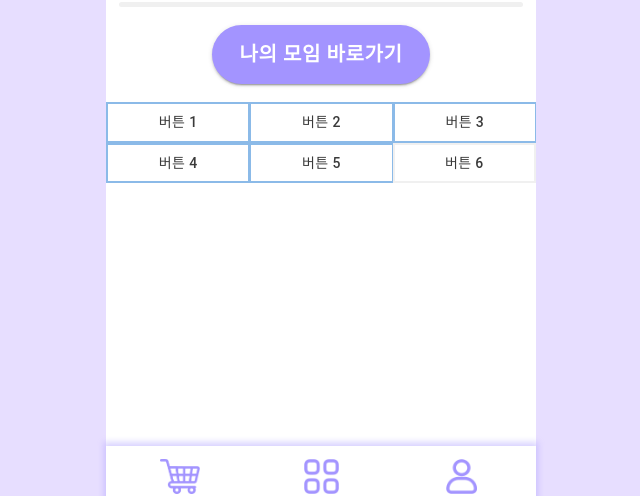
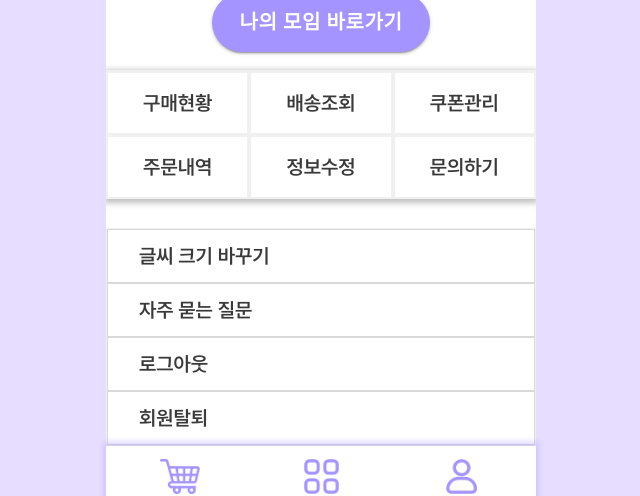
Before and after one commit to CalmCrews/silver_frontend, a React (Create React App) app: page /my in a window 1280 px wide. Shown: the part 264-760 px from the top of the page, without its empty margins (533-1173 px from the left). Built offline with nearby package versions, Linux system fonts and the light colour scheme.

Commit message:
feature: my info page layput complete

```diff
--- a/src/components/main/MyBuyingCard.tsx
+++ b/src/components/main/MyBuyingCard.tsx
@@ -65,6 +65,7 @@ const MyBuyingCard = ({
             image={thumbnail}
             alt={name}
             sx={{
+              marginTop: "8px",
               width: "90px",
               height: "90px",
               borderRadius: "12px",
--- a/src/pages/myinfo/MyInfo.tsx
+++ b/src/pages/myinfo/MyInfo.tsx
@@ -6,6 +6,7 @@ import BottomTabBar from "../../components/shared/BottomTabBar";
 import MyInfoCard from "../../components/myinfo/MyInfoCard";
 import CustomDivider from "../../components/shared/CustomDivider";
 import { styled } from "styled-components";
+import { useNavigate } from "react-router-dom";
 
 const UserInfo = {
   name: "코알라",
@@ -13,28 +14,38 @@ const UserInfo = {
   profile: "",
 };
 
-const GridButton = styled(Button)({
-	"&.MuiButton-root" : {
-		borderRadius: "0",
-		border: "2px solid #F0F0F0",
-		color: "#3a3a3a",
-	},
-	"&:hover": {
-    backgroundColor: "transparent",
-    color: "#3a3a3a",
-    borderColor: "#F0F0F0;",
-  },
-  "&:focus": {
-    outline: "none",
-  },
-  "&:active": {
-    backgroundColor: "#transparent;",
-    color: "#3a3a3a",
-    borderColor: "#F0F0F0;",
-  },
-});
+const GridButton = styled.button`
+  border-radius: 0;
+  border: 2px solid #f0f0f0;
+  color: #3a3a3a;
+  background-color: transparent;
+  padding: 18px 10px;
+  font-size: 1.25rem;
+  cursor: pointer;
+  transition: background-color 0.3s;
+  &:hover {
+    background-color: rgba(240, 240, 240, 0.25);
+  }
+`;
+
+const RowButton = styled.button`
+	text-align: left;
+  border-radius: 0;
+  border: 1.5px solid #d9d9d9;
+  color: #3a3a3a;
+  background-color: transparent;
+  padding: 14px 31px;
+  font-size: 1.25rem;
+  cursor: pointer;
+  transition: background-color 0.3s;
+  &:hover {
+    background-color: rgba(240, 240, 240, 0.25);
+  }
+`;
 
 const MyInfo = () => {
+	const navigate = useNavigate();
+
   return (
     <>
       <DefaultContainer>
@@ -71,20 +82,38 @@ const MyInfo = () => {
         <BottomTabBar currentPage="myinfo" />
         <ButtonGroup
           aria-label="button group"
+          variant="text"
           sx={{
             display: "grid",
             gridTemplateColumns: "repeat(3, 1fr)",
             gap: "0px",
-						width: "100%",
+            width: "100%",
+						boxShadow: "0px 2px 6px 2px rgba(0, 0, 0, 0.25)",
+						borderTop: "1px solid #f0f0f0",
+						borderRadius: "0",
+						marginBottom: "10px",
           }}
-					variant="text"
         >
-          <GridButton>버튼 1</GridButton>
-          <GridButton>버튼 2</GridButton>
-          <GridButton>버튼 3</GridButton>
-          <GridButton>버튼 4</GridButton>
-          <GridButton>버튼 5</GridButton>
-          <GridButton>버튼 6</GridButton>
+          <GridButton>구매현황</GridButton>
+          <GridButton>배송조회</GridButton>
+          <GridButton>쿠폰관리</GridButton>
+          <GridButton>주문내역</GridButton>
+          <GridButton>정보수정</GridButton>
+          <GridButton>문의하기</GridButton>
+        </ButtonGroup>
+				<br/>
+				<ButtonGroup
+					orientation="vertical"
+					sx={{
+            width: "100%",
+						border: "1px solid #f0f0f0",
+						borderRadius: "0",
+          }}
+				>
+          <RowButton onClick={() => navigate("/fontsetting")}>글씨 크기 바꾸기</RowButton>
+					<RowButton>자주 묻는 질문</RowButton>
+          <RowButton>로그아웃</RowButton>
+          <RowButton>회원탈퇴</RowButton>
         </ButtonGroup>
       </DefaultContainer>
     </>
```
Also changed, not shown: src/pages/myinfo/FontSetting.tsx (added).
